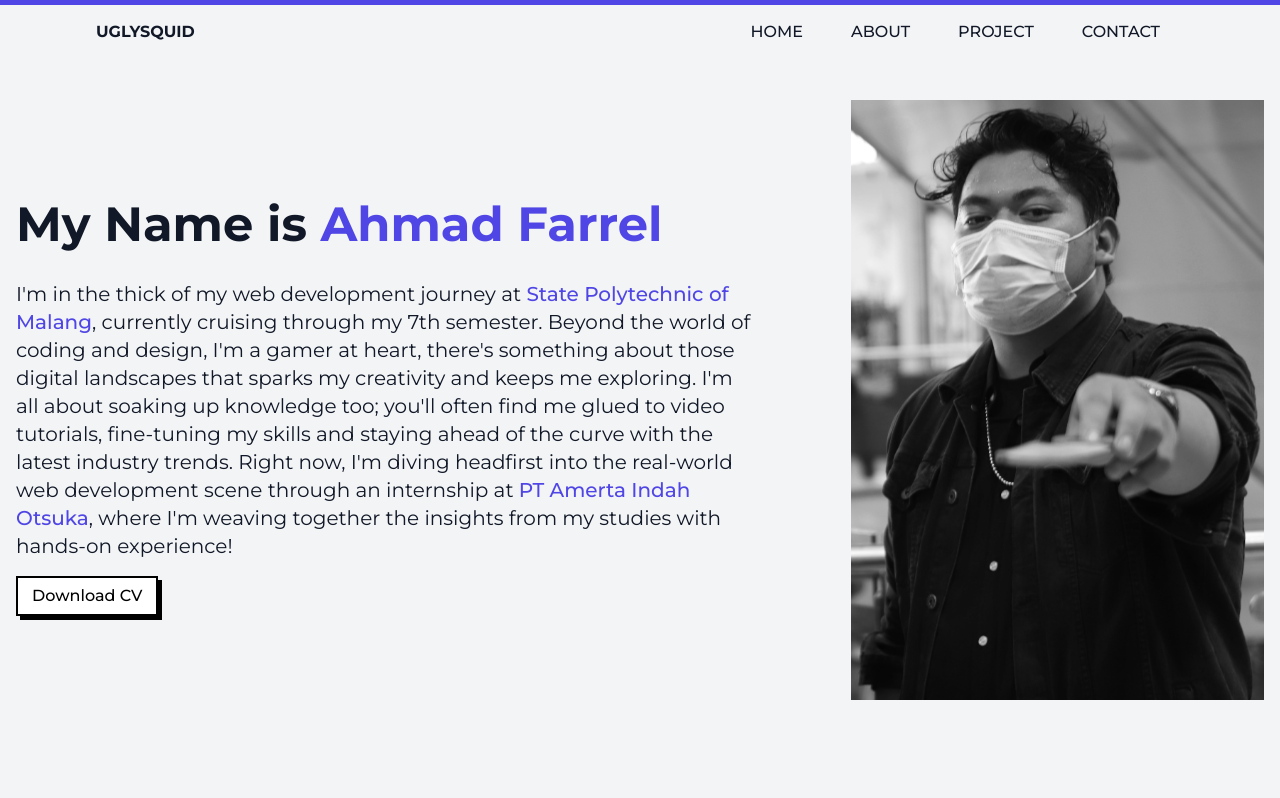
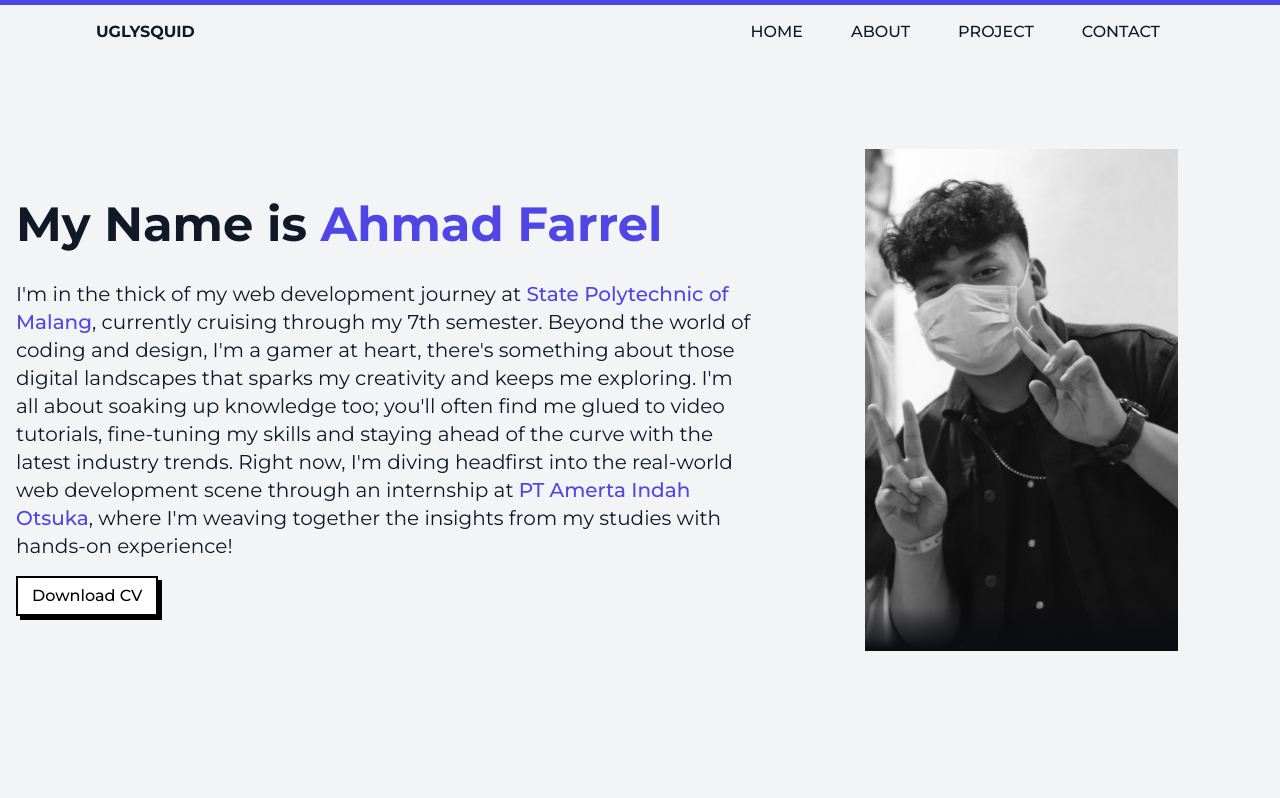
Before and after one commit to EnvyL27/portfolio, a React (Vite) app: page /about in a window 1280 px wide. Shown: the top 798 px of the page. Built offline with nearby package versions, Linux system fonts and the light colour scheme.

Commit message:
add card animation

```diff
--- a/src/component/about.jsx
+++ b/src/component/about.jsx
@@ -1,6 +1,8 @@
 // import Bg from "../../public/blurry-gradient-haikei.png";
-import Me from "../../public/IMG_5291.jpg";
+import Bg from "../../public/bg.jpg";
+import Nobg from "../../public/nobg.png";
 import { Link } from "react-router-dom";
+import './../css/card.css'
 
 function content() {
     return (
@@ -8,7 +10,14 @@ function content() {
             <div className="hero z-10 min-h-screen bg-gray-100">
                 <div className="hero-content flex-col lg:flex-row-reverse">
                     <div className="w-2/5 pl-20 hidden lg:block">
-                        <img className="grayscale hover:grayscale-0 duration-300" src={Me} alt="" />
+                    <a href="https://www.mythrillfiction.com/the-dark-rider" alt="Mythrill" target="_blank">
+                            <div class="card">
+                                <div class="wrapper">
+                                    <img src={Bg} class="cover-image grayscale hover:grayscale-0" />
+                                </div>
+                                <img src={Nobg} class="character" />
+                            </div>
+                        </a>
                     </div>
                     <div className="w-3/5">
                         <div className="grid grid-cols-1">
@@ -16,7 +25,7 @@ function content() {
                             <p className="text-xl hidden lg:block text-gray-900 py-4"> I'm in the thick of my web development journey at <Link to="https://www.polinema.ac.id/"><span className="text-indigo-600 font-medium">State Polytechnic of Malang</span></Link>, currently cruising through my 7th semester. Beyond the world of coding and design, I'm a gamer at heart, there's something about those digital landscapes that sparks my creativity and keeps me exploring. I'm all about soaking up knowledge too; you'll often find me glued to video tutorials, fine-tuning my skills and staying ahead of the curve with the latest industry trends. Right now, I'm diving headfirst into the real-world web development scene through an internship at <Link to="https://www.aio.co.id/"><span className="text-indigo-600 font-medium">PT Amerta Indah Otsuka</span></Link>, where I'm weaving together the insights from my studies with hands-on experience!</p>
 
                             <p className="text-xl hidden max-sm:block text-gray-900 py-4">
-                                I'm in my seventh semester at <Link to="https://www.polinema.ac.id/"><span className="text-indigo-600 font-medium">State Polytechnic of Malang</span></Link>, immersed in web development. A gaming enthusiast and knowledge seeker, I'm diving into real-world web development via an internship at <Link to="https://www.aio.co.id/"><span className="text-indigo-600 font-medium">PT Amerta Indah Otsuka</span></Link>, blending studies with hands-on experience.</p>
+                                I'm in my 7th semester at <Link to="https://www.polinema.ac.id/"><span className="text-indigo-600 font-medium">State Polytechnic of Malang</span></Link>, immersed in web development. A gaming enthusiast and knowledge seeker, I'm diving into real-world web development via an internship at <Link to="https://www.aio.co.id/"><span className="text-indigo-600 font-medium">PT Amerta Indah Otsuka</span></Link>, blending studies with hands-on experience.</p>
 
                         </div>
 
--- /dev/null
+++ b/src/css/card.css
@@ -0,0 +1,91 @@
+.card {
+  width: var(--card-width);
+  height: var(--card-height);
+  position: relative;
+  display: flex;
+  justify-content: center;
+  align-items: flex-end;
+  padding: 0 36px;
+  perspective: 2500px;
+  margin: 0 50px;
+}
+
+.cover-image {
+  width: 100%;
+  height: 100%;
+  object-fit: cover;
+}
+
+.wrapper {
+  transition: all 0.5s;
+  position: absolute;
+  width: 100%;
+  z-index: -1;
+}
+
+.card:hover .wrapper {
+  transform: perspective(900px) translateY(-5%) rotateX(25deg) translateZ(0);
+  box-shadow: 2px 35px 32px -8px rgba(0, 0, 0, 0.75);
+  -webkit-box-shadow: 2px 35px 32px -8px rgba(0, 0, 0, 0.75);
+  -moz-box-shadow: 2px 35px 32px -8px rgba(0, 0, 0, 0.75);
+}
+
+.wrapper::before,
+.wrapper::after {
+  content: "";
+  opacity: 0;
+  width: 100%;
+  height: 80px;
+  transition: all 0.5s;
+  position: absolute;
+  left: 0;
+}
+.wrapper::before {
+  top: 0;
+  height: 100%;
+  background-image: linear-gradient(
+    to top,
+    transparent 46%,
+    rgba(12, 13, 19, 0.5) 68%,
+    rgba(12, 13, 19) 97%
+  );
+}
+.wrapper::after {
+  bottom: 0;
+  opacity: 1;
+  background-image: linear-gradient(
+    to bottom,
+    transparent 46%,
+    rgba(12, 13, 19, 0.5) 68%,
+    rgba(12, 13, 19) 97%
+  );
+}
+
+.card:hover .wrapper::before,
+.wrapper::after {
+  opacity: 1;
+}
+
+.card:hover .wrapper::after {
+  height: 120px;
+}
+.title {
+  width: 100%;
+  transition: transform 0.5s;
+}
+.card:hover .title {
+  transform: translate3d(0%, -50px, 100px);
+}
+
+.character {
+  width: 100%;
+  opacity: 0;
+  transition: all 0.5s;
+  position: absolute;
+  z-index: -1;
+}
+
+.card:hover .character {
+  opacity: 1;
+  transform: translate3d(0%, -30%, 100px);
+}
```
Also changed, not shown: public/bg.jpg (added), public/nobg.png (added).
